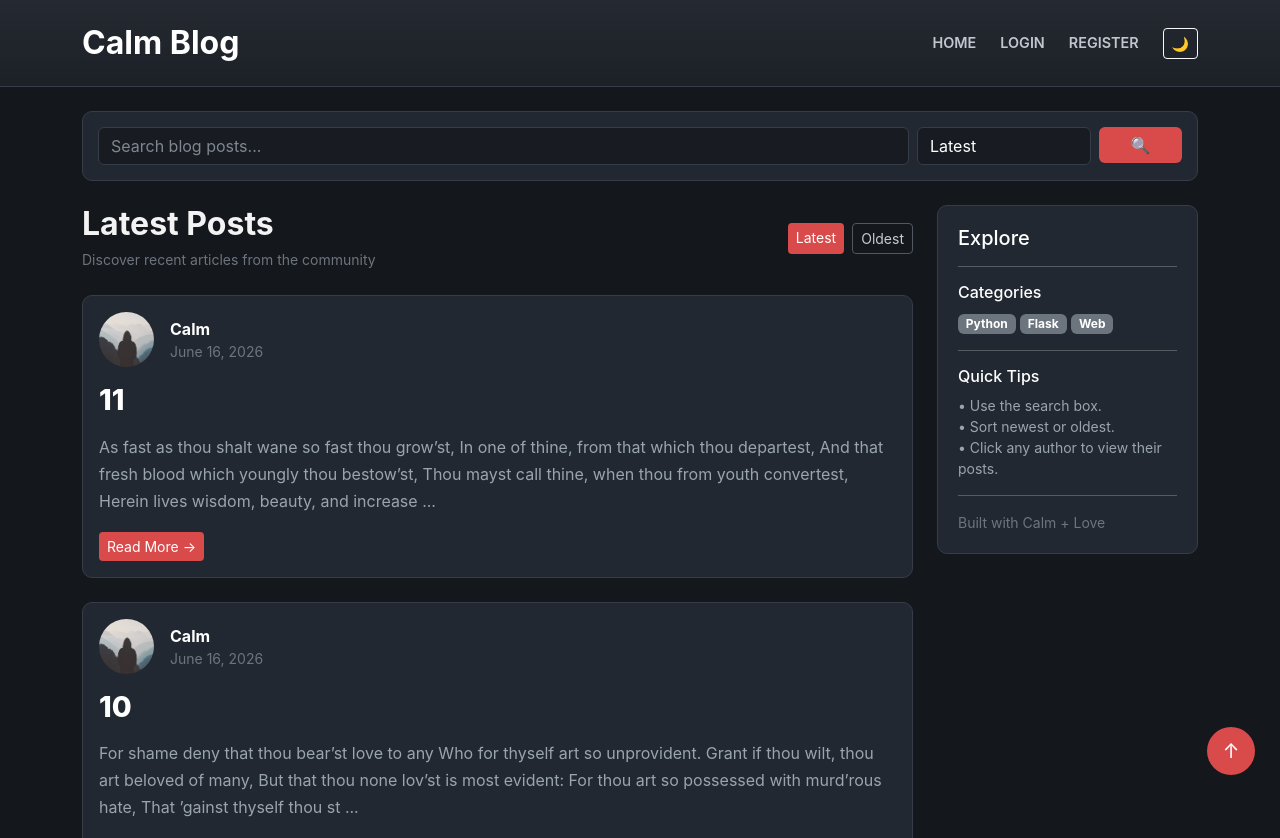
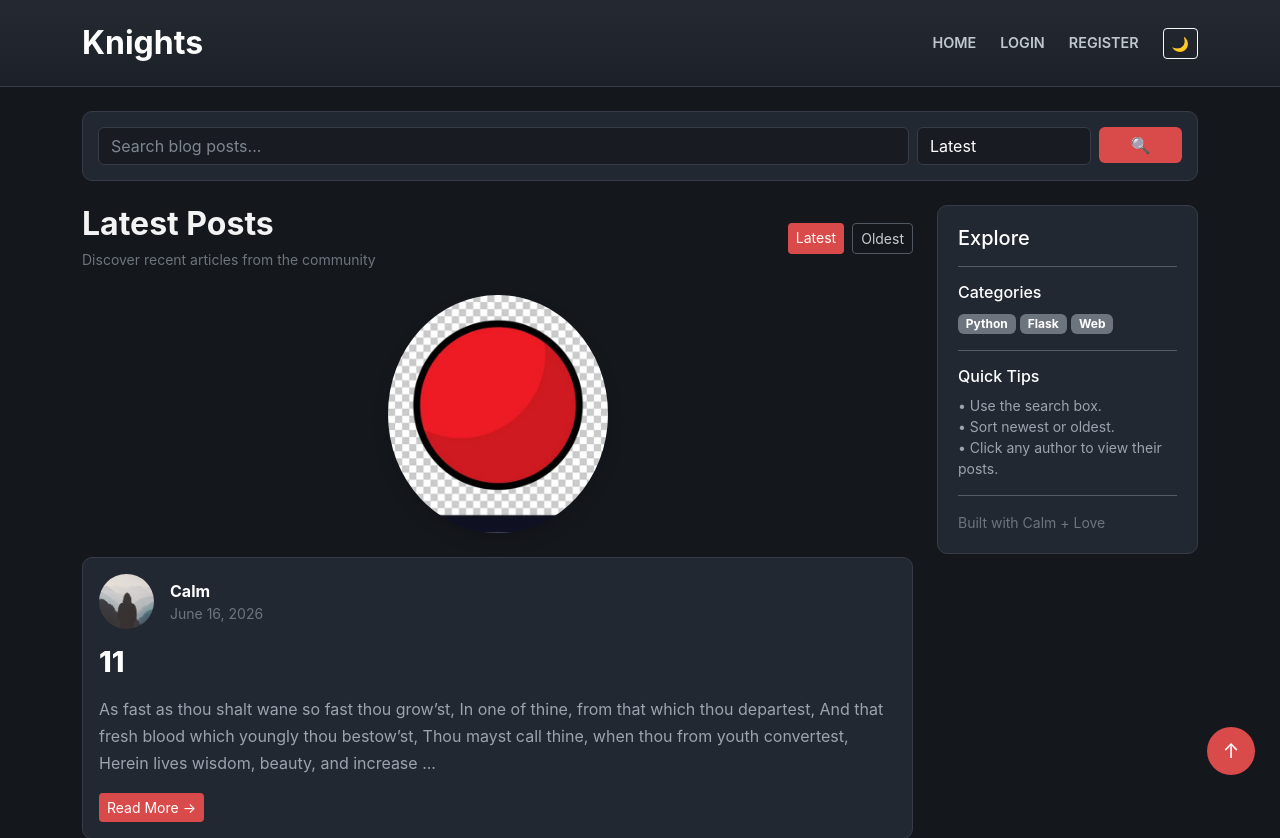
Before and after one commit to Calm-alt/flask-app, a Flask app: page / in a window 1280 px wide. Shown: the top 838 px of the page. Run offline with Flask 3, Linux system fonts and the light colour scheme; some libraries are stand-ins or nearby versions.

Commit message:
Added image to homepage

```diff
--- a/templates/home.html
+++ b/templates/home.html
@@ -28,6 +28,19 @@
         </a>
 
     </div>
+
+</div>
+
+<!-- ========================= -->
+<!-- YOUR IMAGE (ADDED HERE) -->
+<!-- ========================= -->
+
+<div class="text-center mb-4">
+
+    <img src="{{ url_for('static', filename='images/OIP.webp') }}"
+         alt="My Photo"
+         width="220"
+         class="rounded-circle shadow">
 
 </div>
 
--- a/templates/layout.html
+++ b/templates/layout.html
@@ -14,9 +14,9 @@
 
     <title>
         {% if title %}
-            Calm Blog - {{ title }}
+            Knights - {{ title }}
         {% else %}
-            Calm Blog
+            Knights
         {% endif %}
     </title>
 </head>
@@ -33,7 +33,7 @@
 
         <a class="navbar-brand fw-bold"
            href="{{ url_for('home') }}">
-            Calm Blog
+            Knights
         </a>
 
         <div class="ms-auto d-flex align-items-center gap-4">
```
Also changed, not shown: static/images/OIP.webp (added).
